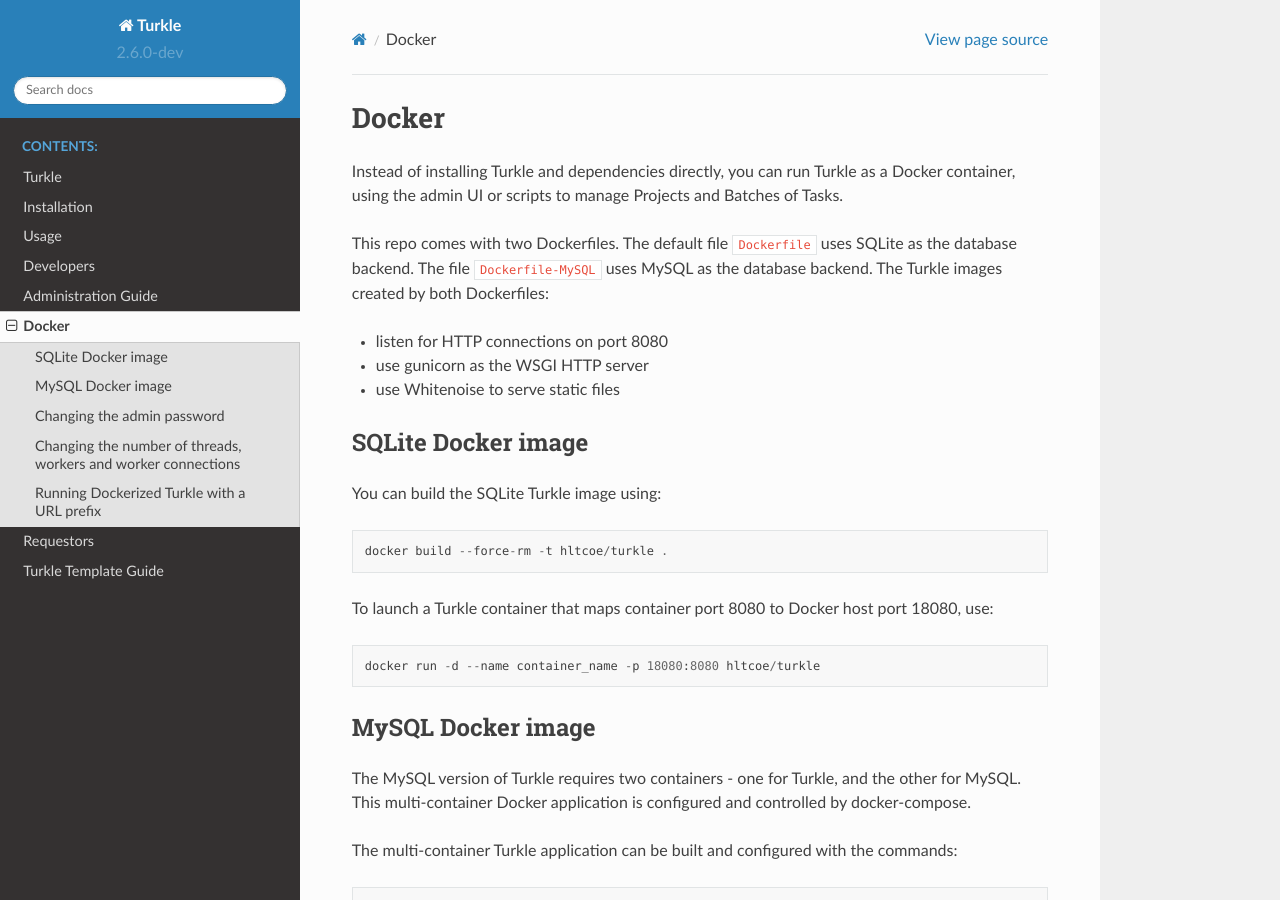
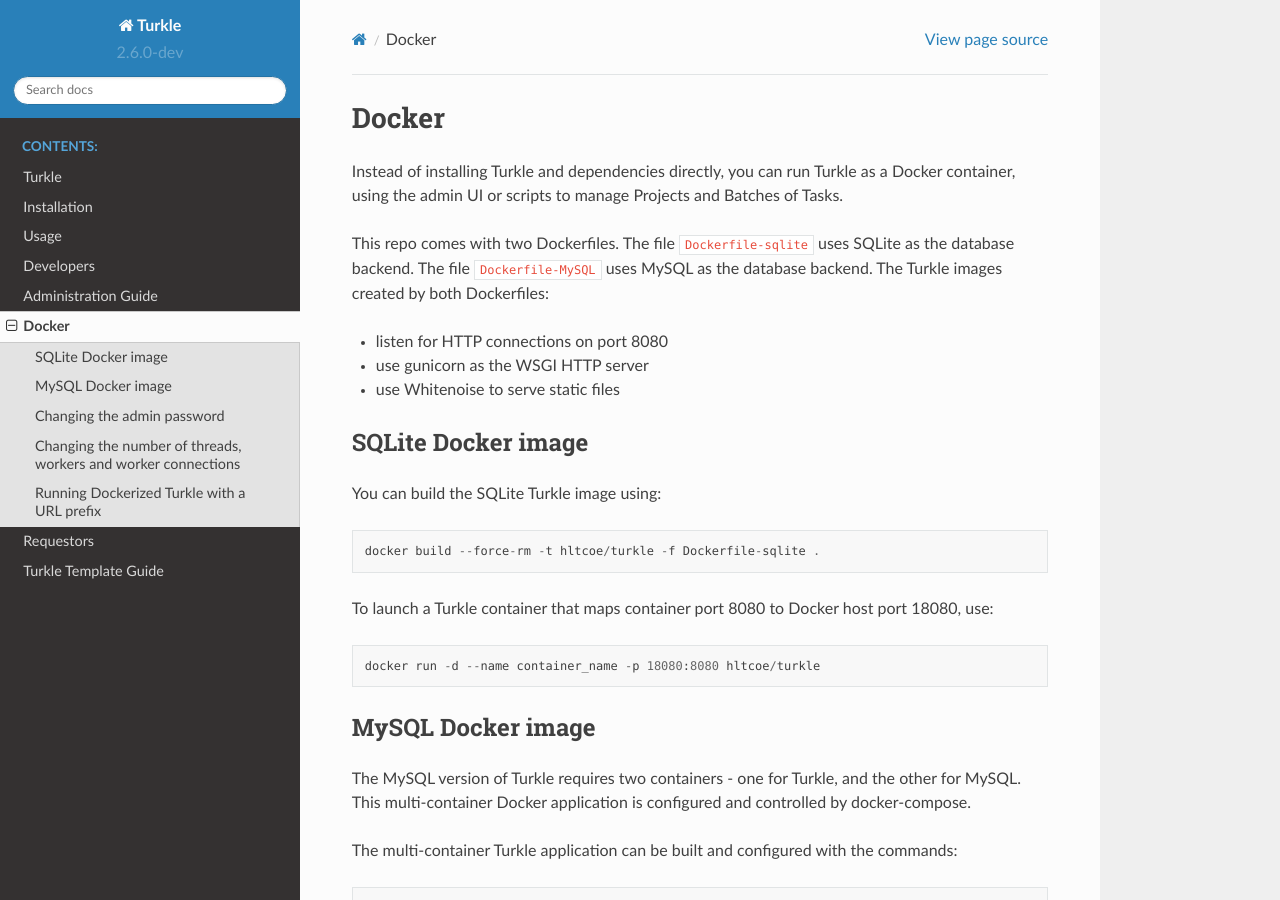
Before and after one commit to hltcoe/turkle, a Sphinx documentation site: the page built from docs/DOCKER.rst, in a window 1280 px wide and 900 px high. Built offline with Sphinx 7.4.7 and the Read the Docs theme 2.0.0, drawn with Linux system fonts in a browser that asks for light colours.

Commit message:
updates sqlite docker file name and adds github build action for it

```diff
--- a/docs/DOCKER.rst
+++ b/docs/DOCKER.rst
@@ -5,7 +5,7 @@
 Turkle as a Docker container, using the admin UI or scripts to manage
 Projects and Batches of Tasks.
 
-This repo comes with two Dockerfiles.  The default file ``Dockerfile``
+This repo comes with two Dockerfiles.  The file ``Dockerfile-sqlite``
 uses SQLite as the database backend.  The file ``Dockerfile-MySQL`` uses
 MySQL as the database backend.  The Turkle images created by both
 Dockerfiles:
@@ -19,7 +19,7 @@
 
 You can build the SQLite Turkle image using::
 
-    docker build --force-rm -t hltcoe/turkle .
+    docker build --force-rm -t hltcoe/turkle -f Dockerfile-sqlite .
 
 To launch a Turkle container that maps container port 8080 to Docker
 host port 18080, use::
```
Also changed, not shown: .gitlab-ci.yml, 3 other files.
